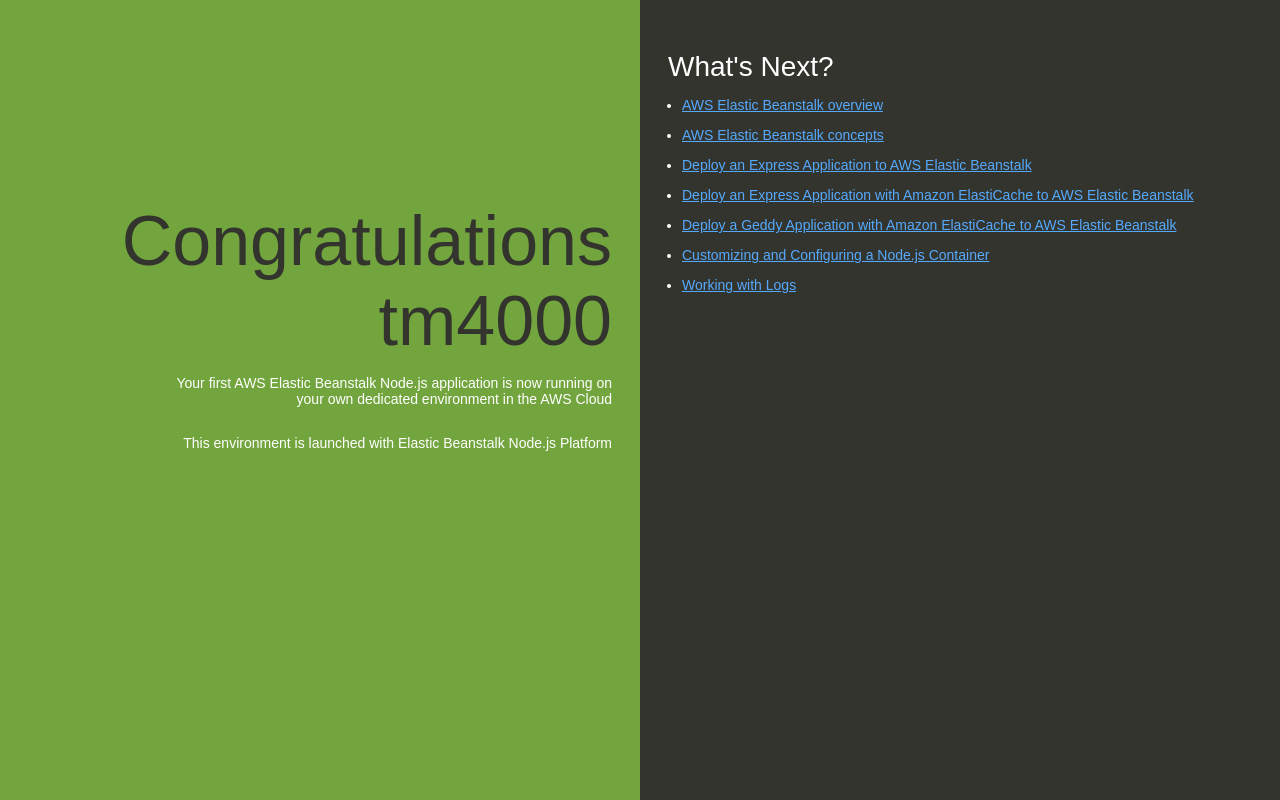
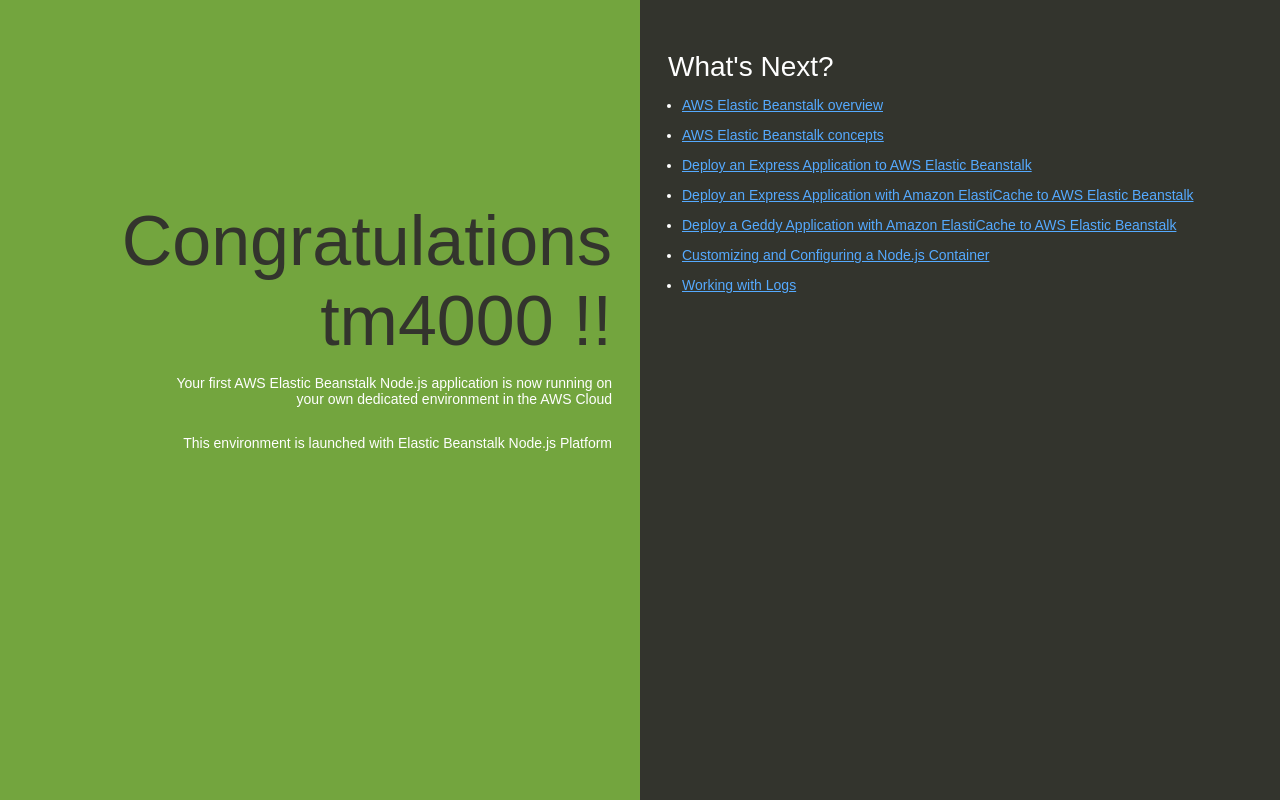
Before and after one commit to TheodoroMA-rit/music-test-app, a website: page index.html in a window 1280 px wide. Drawn offline with Linux system fonts and the light colour scheme.

Commit message:
activityyyy

```diff
--- a/index.html
+++ b/index.html
@@ -74,7 +74,7 @@
   </head>
   <body>
     <div class="textColumn">
-      <h1>Congratulations tm4000</h1>
+      <h1>Congratulations tm4000 !!</h1>
       <p>Your first AWS Elastic Beanstalk Node.js application is now running on your own dedicated environment in the AWS Cloud</p>
       <p>This environment is launched with Elastic Beanstalk Node.js Platform</p>
     </div>
```
